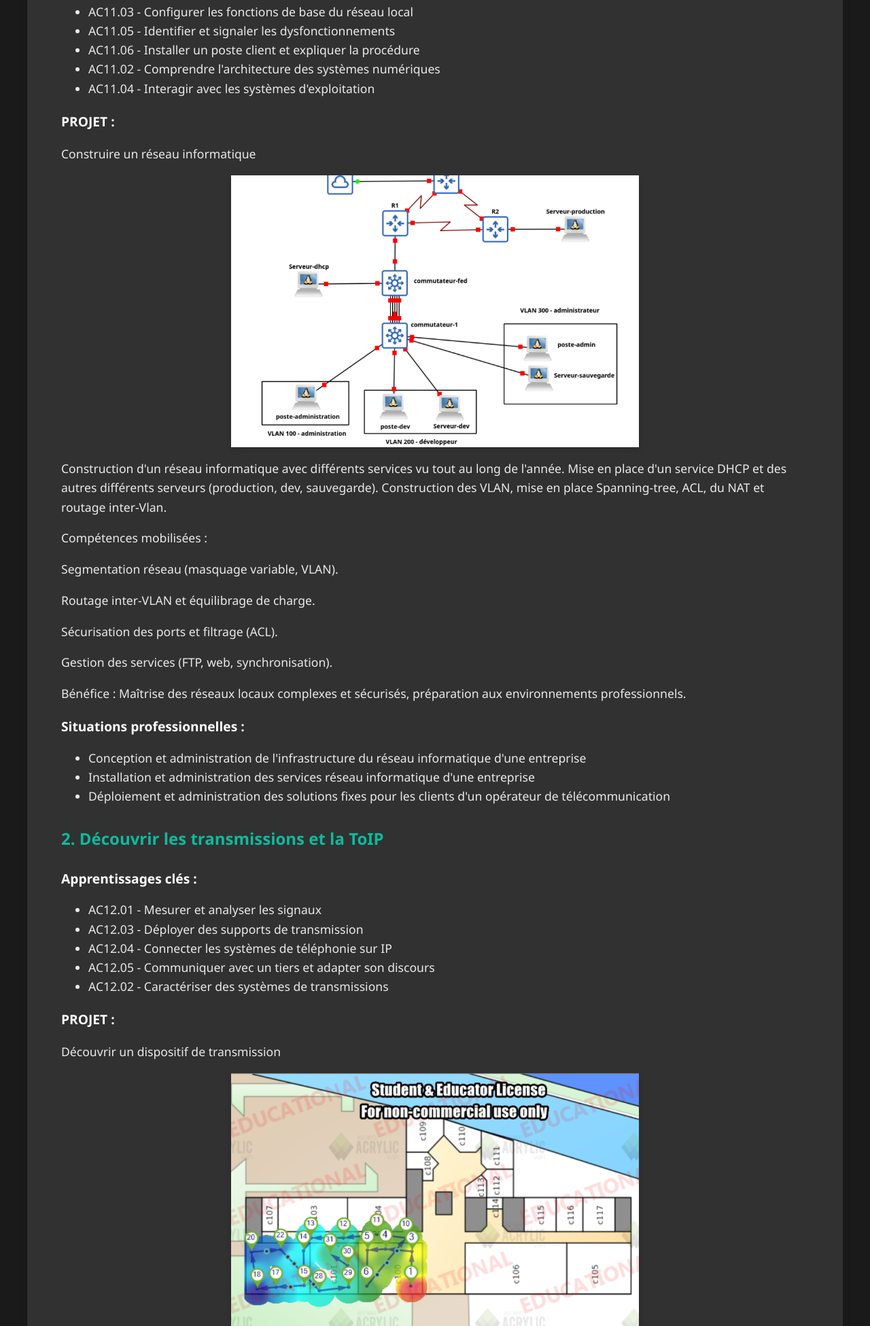
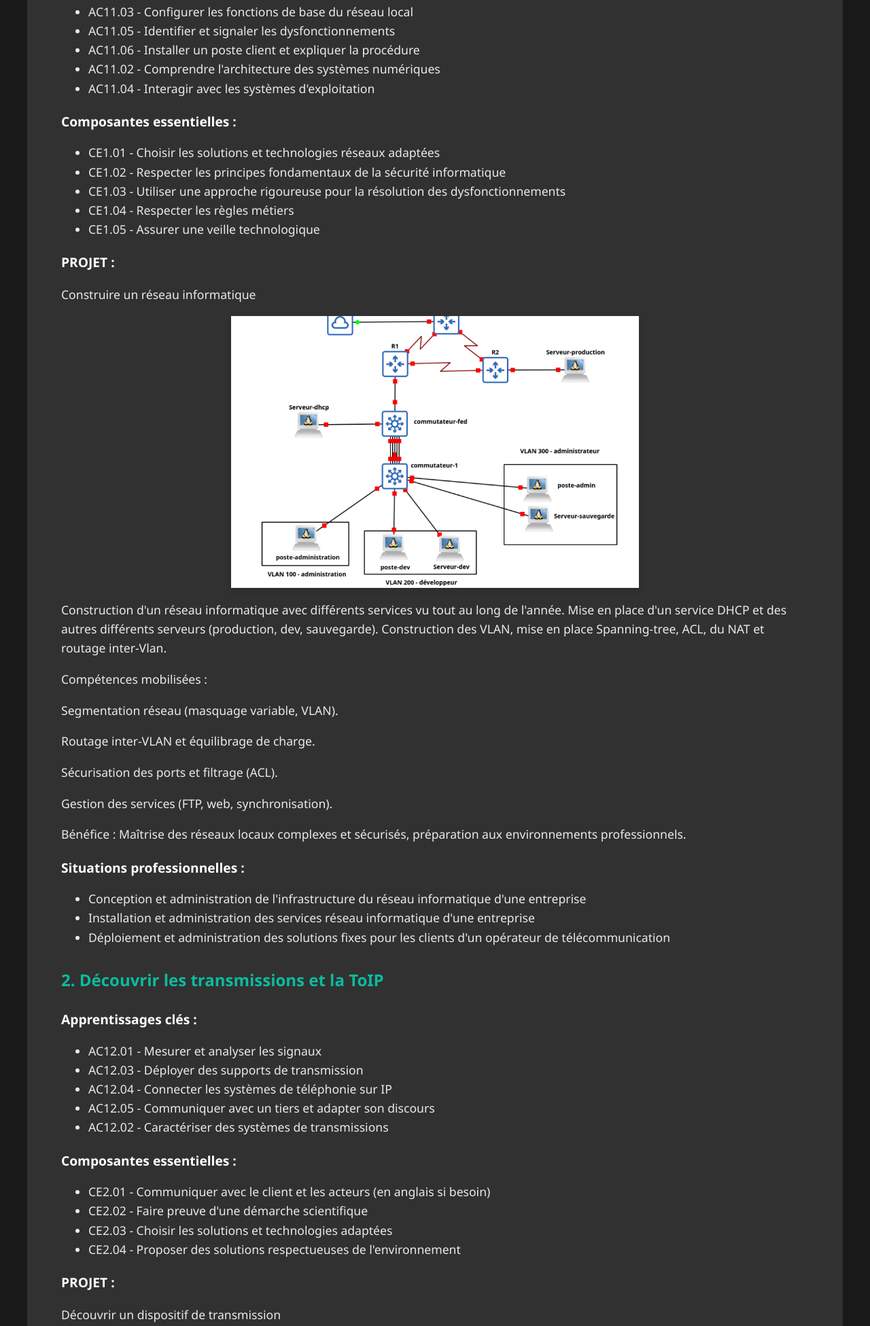
Before and after one commit to JoachimGituha/JoachimGituha.github.io, a plain HTML site: page formation.html in a window 1280 px wide. Shown: the part 1058-3009 px from the top of the page at 68% size. Drawn offline with Linux system fonts and the light colour scheme.

Commit message:
Update formation.html

```diff
--- a/formation.html
+++ b/formation.html
@@ -48,6 +48,15 @@
             <li>AC11.04 - Interagir avec les systèmes d'exploitation</li>
         </ul>
 
+        <h4>Composantes essentielles :</h4>
+        <ul>
+            <li>CE1.01 - Choisir les solutions et technologies réseaux adaptées</li>
+            <li>CE1.02 - Respecter les principes fondamentaux de la sécurité informatique</li>
+            <li>CE1.03 - Utiliser une approche rigoureuse pour la résolution des dysfonctionnements</li>
+            <li>CE1.04 - Respecter les règles métiers</li>
+            <li>CE1.05 - Assurer une veille technologique</li>
+        </ul>
+
         <h4>PROJET :</h4>
         <p>Construire un réseau informatique</p>
 
@@ -88,6 +97,13 @@
             <li>AC12.04 - Connecter les systèmes de téléphonie sur IP</li>
             <li>AC12.05 - Communiquer avec un tiers et adapter son discours</li>
             <li>AC12.02 - Caractériser des systèmes de transmissions</li>
+        </ul>
+        <h4>Composantes essentielles :</h4>
+        <ul>
+            <li>CE2.01 - Communiquer avec le client et les acteurs (en anglais si besoin)</li>
+            <li>CE2.02 - Faire preuve d'une démarche scientifique</li>
+            <li>CE2.03 - Choisir les solutions et technologies adaptées</li>
+            <li>CE2.04 - Proposer des solutions respectueuses de l'environnement</li>
         </ul>
 
         <h4>PROJET :</h4>
@@ -130,6 +146,14 @@
             <li>AC13.04 - Connaître les technologies d'un site Web</li>
             <li>AC13.06 - Travailler en environnement collaboratif</li>
             <li>AC13.01 - Utiliser un système informatique et ses outils</li>
+        </ul>
+        <h4>Composantes essentielles :</h4>
+        <ul>
+            <li>CE3.01 - Être à l'écoute des besoins du client</li>
+            <li>CE3.02 - Documenter le travail réalisé</li>
+            <li>CE3.03 - Utiliser les outils numériques à bon escient</li>
+            <li>CE3.04 - Choisir les outils de développement adaptés</li>
+            <li>CE3.05 - Intégrer les problématiques de sécurité</li>
         </ul>
 
         <h4>PROJET :</h4>
```
